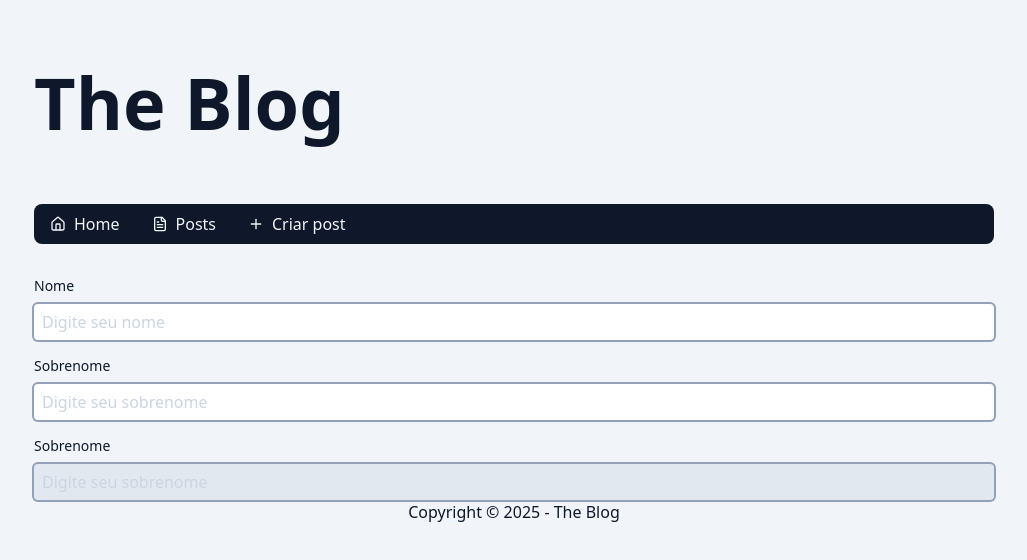
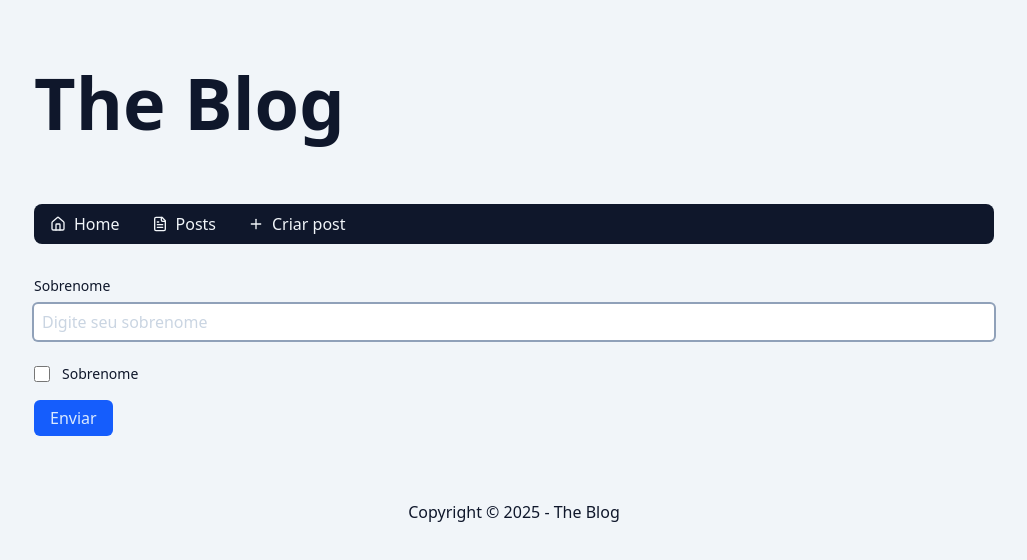
Before and after one commit to felipeazsantos/blog-next-app-25, a Next.js app: page /admin/post/new in a window 1280 px wide. Shown: the top 560 px of the page, without its empty margins (126-1153 px from the left). Built offline with nearby package versions, Linux system fonts and the light colour scheme.

Commit message:
creating InputCheckbox component

```diff
--- a/src/app/admin/post/new/page.tsx
+++ b/src/app/admin/post/new/page.tsx
@@ -1,19 +1,20 @@
+import Button from '@/components/Button';
+import InputCheckbox from '@/components/InputCheckbox';
 import InputText from '@/components/InputText';
 
 export const dynamic = 'force-dynamic';
 
 export default async function AdminPostNewPage() {
   return (
-    <>
-      <div className='flex flex-col gap-4 flex-wrap'>
-        <InputText labelText='Nome' placeholder='Digite seu nome' />
+    <form action='' className='mb-16'>
+      <div className='flex flex-col gap-6'>
         <InputText labelText='Sobrenome' placeholder='Digite seu sobrenome' />
-        <InputText
-          labelText='Sobrenome'
-          placeholder='Digite seu sobrenome'
-          disabled
-        />
+        <InputCheckbox labelText='Sobrenome' />
       </div>
-    </>
+
+      <div className='mt-4'>
+        <Button type='submit'>Enviar</Button>
+      </div>
+    </form>
   );
 }
--- /dev/null
+++ b/src/components/InputCheckbox/index.tsx
@@ -0,0 +1,35 @@
+import clsx from 'clsx';
+import React, { useId } from 'react';
+
+type InputTextProps = {
+  labelText?: string;
+  type?: 'checkbox';
+} & React.ComponentProps<'input'>;
+
+export default function InputCheckbox({
+  labelText = '',
+  type = 'checkbox',
+  ...props
+}: InputTextProps) {
+  const id = useId();
+
+  return (
+    <div className='flex items-center gap-3'>
+      <input
+        {...props}
+        className={clsx(
+          'w-4 h-4 online-0 focus:ring-2 focus:ring-slate-800',
+          props.className,
+        )}
+        id={id}
+        type={type}
+      />
+
+      {labelText && (
+        <label className='text-sm' htmlFor={id}>
+          {labelText}
+        </label>
+      )}
+    </div>
+  );
+}
--- a/src/components/InputText/index.tsx
+++ b/src/components/InputText/index.tsx
@@ -3,9 +3,14 @@
 
 type InputTextProps = {
   labelText?: string;
+  type?: 'text';
 } & React.ComponentProps<'input'>;
 
-export default function InputText({ labelText, ...props }: InputTextProps) {
+export default function InputText({
+  labelText,
+  type = 'text',
+  ...props
+}: InputTextProps) {
   const id = useId();
 
   return (
@@ -15,6 +20,7 @@
           {labelText}
         </label>
       )}
+
       <input
         {...props}
         className={clsx(
@@ -29,6 +35,7 @@
           props.className,
         )}
         id={id}
+        type={type}
       />
     </div>
   );
```
